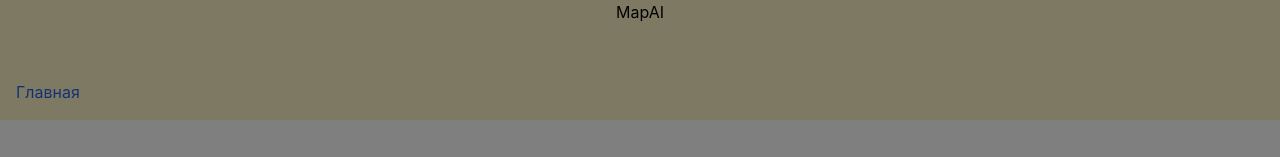
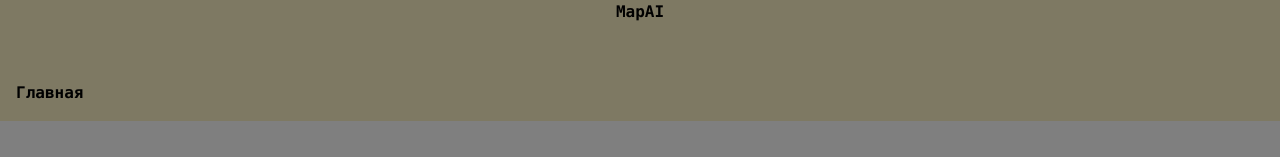
Before and after one commit to Ismaillhan2007/MapAI_Front, a React (Create React App) app in the folder my-app/: page / in a window 1280 px wide. Shown: the top 157 px of the page. Built offline with nearby package versions, Linux system fonts and the light colour scheme.

Commit message:
Changed fonts in Header and layout

```diff
--- a/my-app/src/components/Header.tsx
+++ b/my-app/src/components/Header.tsx
@@ -6,7 +6,7 @@ const Header = () =>{
 
     return (
         <div className="Header bg-amber-100 flex justify-center h-16" >
-            <h1 className="">MapAI</h1>
+            <h1 className="font-mono font-bold">MapAI</h1>
         </div>
     );
 }
--- a/my-app/src/components/layout.tsx
+++ b/my-app/src/components/layout.tsx
@@ -6,7 +6,7 @@ const Layout = ()=>{
         <nav className="bg-amber-100 p-4">
             <ul className="flex space-x-4">
                 <li>
-                    <Link to="/" className="text-blue-600 hover:text-blue-800">
+                    <Link to="/" className="text-black hover:text-black font-mono font-bold">
                         Главная
                     </Link>
                 </li>
```
